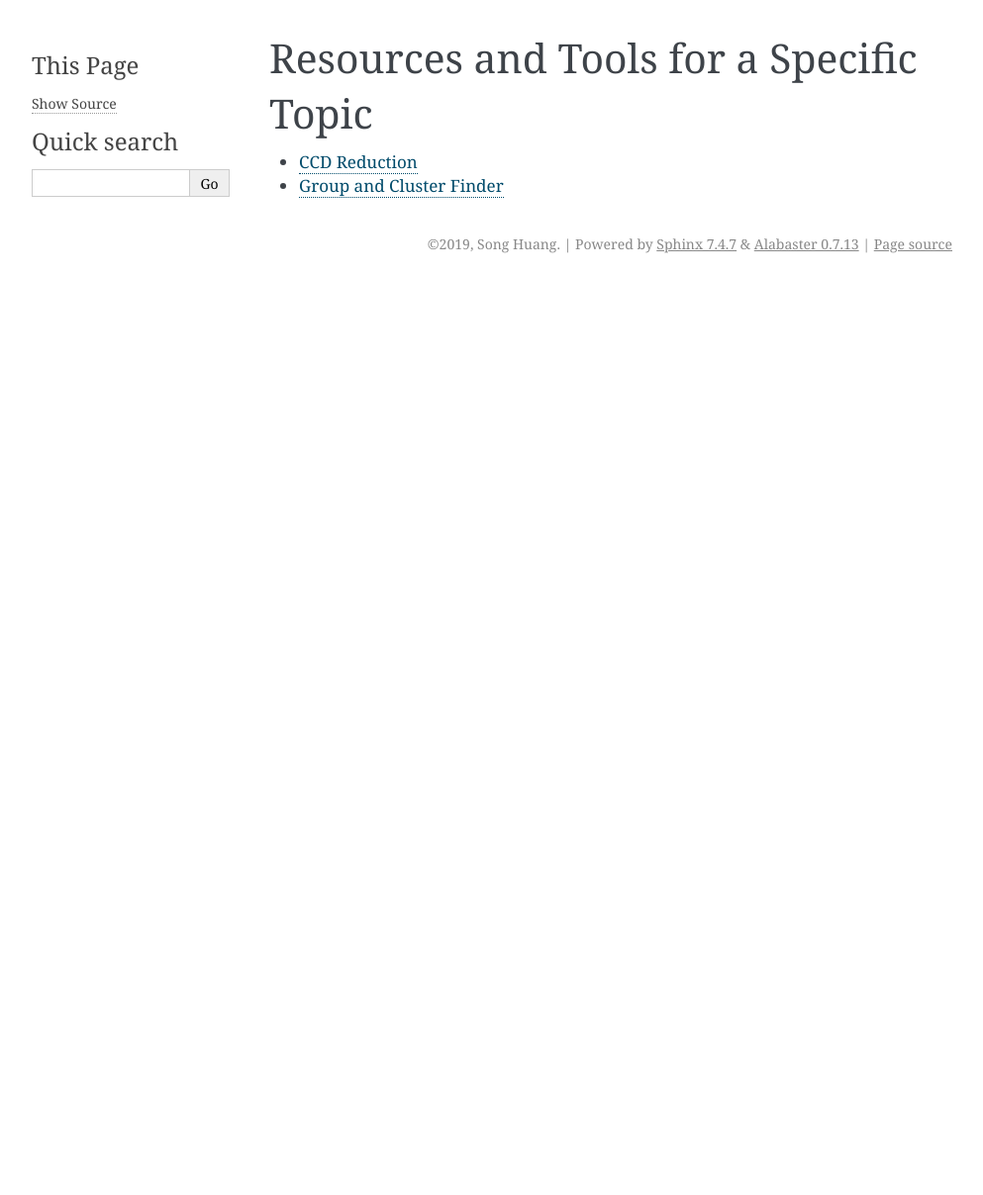
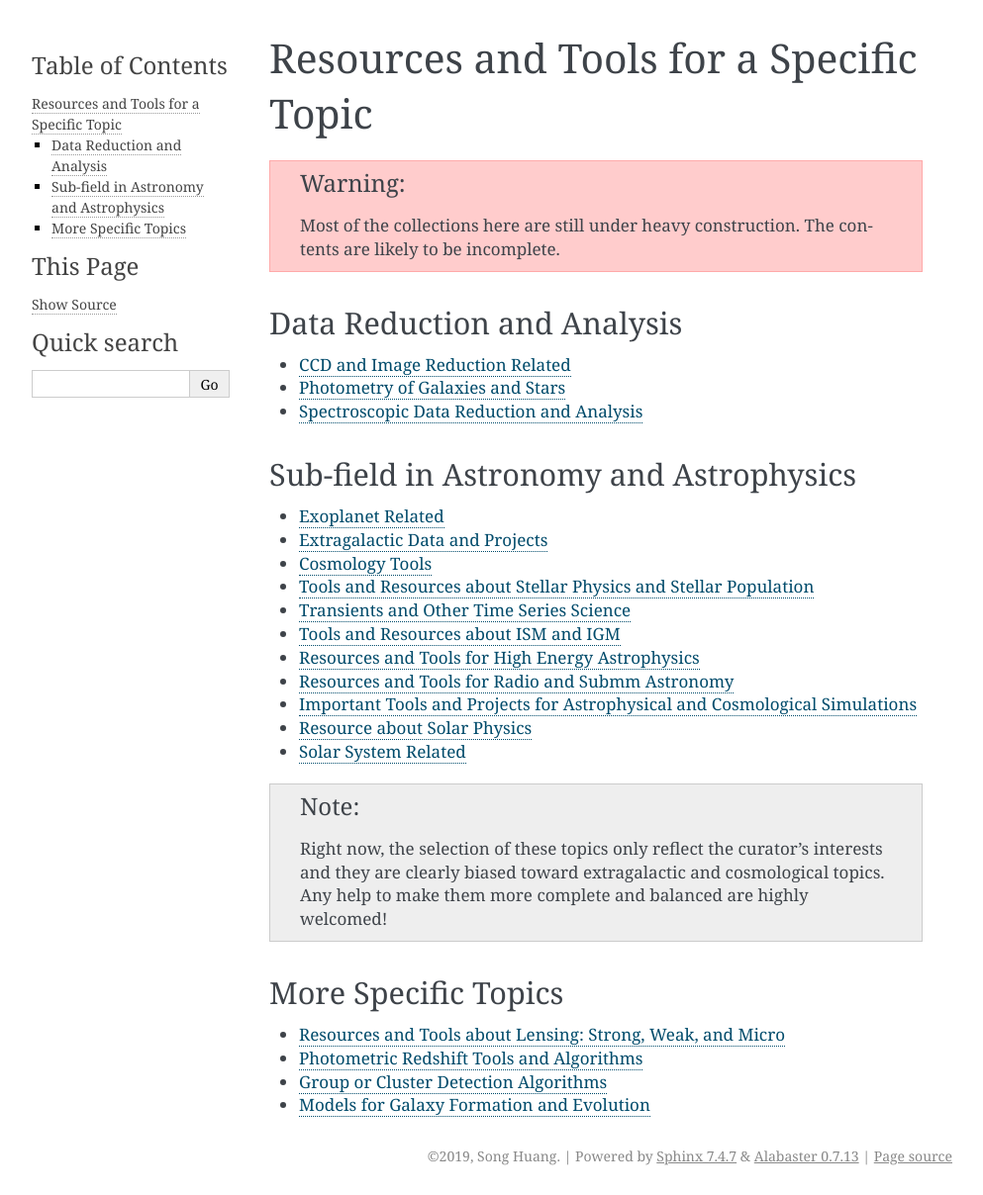
Before and after one commit to dr-guangtou/taotie, a Sphinx documentation site: the page built from doc/astro_topic.rst, in a window 1280 px wide. Shown: the whole page at 99% size, without its empty margins (148-1141 px from the left). Built offline with Sphinx 7.4.7, drawn with Linux system fonts in a browser that asks for light colours; pages that are not in the unit, such as notebooks, are missing from menus; before the commit the page ends 900 px from its top, so only the background shows below that.

Commit message:
More updates

```diff
--- a/doc/astro_topic.rst
+++ b/doc/astro_topic.rst
@@ -2,8 +2,50 @@
 Resources and Tools for a Specific Topic
 ========================================
 
+.. warning::
+    Most of the collections here are still under heavy construction. The contents are likely to be
+    incomplete.
+
+Data Reduction and Analysis
+---------------------------
+
 .. toctree::
    :maxdepth: 1
 
-   CCD Reduction <resource/astro/topics/ccd_reduction.rst>
-   Group and Cluster Finder <resource/astro/topics/cluster_finder.rst>
+   resource/astro/topics/ccd_reduction.rst
+   resource/astro/topics/photometry.rst
+   resource/astro/topics/spectroscopy.rst
+
+Sub-field in Astronomy and Astrophysics
+---------------------------------------
+
+.. toctree::
+   :maxdepth: 1
+
+   resource/astro/topics/exoplanet.rst
+   resource/astro/topics/extragalactic_astronomy.rst
+   resource/astro/topics/cosmology_tools.rst
+   resource/astro/topics/stellar_and_spops.rst
+   resource/astro/topics/transient_and_time_domain.rst
+   resource/astro/topics/ism_and_dust.rst
+   resource/astro/topics/high_energy_astrophy.rst
+   resource/astro/topics/radio_submm_astrophy.rst
+   resource/astro/topics/simulations.rst
+   resource/astro/topics/solar_physics.rst
+   resource/astro/topics/solar_system.rst
+
+.. note::
+    Right now, the selection of these topics only reflect the curator's interests and they are
+    clearly biased toward extragalactic and cosmological topics.
+    Any help to make them more complete and balanced are highly welcomed!
+
+More Specific Topics
+--------------------
+
+.. toctree::
+   :maxdepth: 1
+
+   resource/astro/topics/lensing.rst
+   resource/astro/topics/photoz.rst
+   resource/astro/topics/cluster_finder.rst
+   resource/astro/topics/galaxy_formation_model.rst
--- a/doc/python.rst
+++ b/doc/python.rst
@@ -14,3 +14,4 @@ Everything about Python
 
    resource/programing/python_basic
    resource/programing/python_performance
+   resource/programing/python_optimization
```
Also changed, not shown: doc/index.rst (+7 -5 lines).
